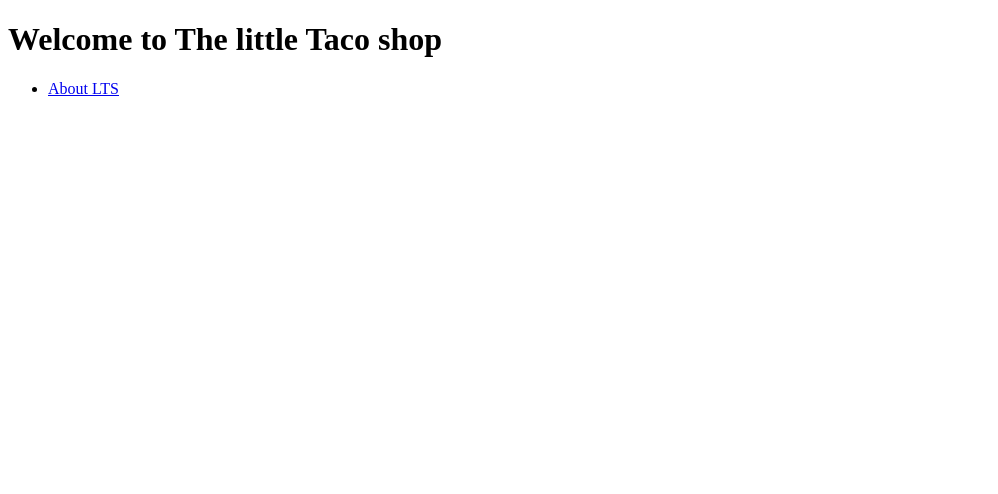
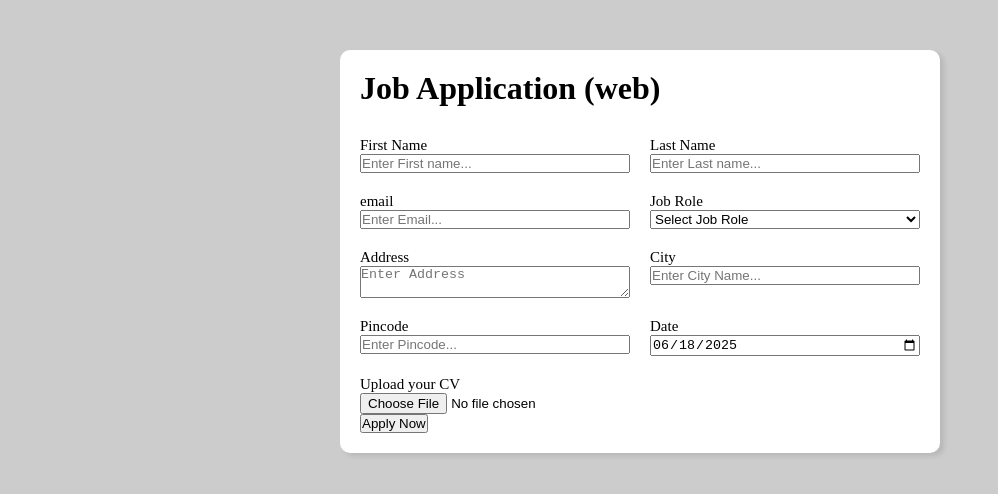
Before and after one commit to UjjwalMandal2119/HTML, a plain HTML site: page index.html in a window 1280 px wide. Shown: the whole page, without its empty margins (0-998 px from the left). Drawn offline with Linux system fonts and the light colour scheme.

Commit message:
Add files via upload

```diff
--- a/index.html
+++ b/index.html
@@ -1,25 +1,106 @@
 <!DOCTYPE html>
 <html lang="en">
-    <head>
-        <meta charset="UTF-8">
-        <meta name="author" content="Ujjwal Mandal">
-        <meta name="description" content="The official website for the Little Taco Shop">
-        <title> The Little Taco Shop</title>
-        <link rel="icon" href="favicon.ico" type="image/x-icon">
-        <link rel="stylesheet" href="css/style.css">
-    </head>
-    <body>
-        <header>
-            <h1>Welcome to The little Taco shop</h1>
-            <nav>
-                <ul>
-                    <li>
-                        <a href="about">About <abbr tittle="The Little Taco shop">LTS<abbr></a>
+<head>
+    <meta charset="UTF-8">
+    <meta name="viewport" content="width=device-width, initial-scale=1.0">
+    <title>Job Application</title>
+    <link rel="stylesheet" href="style.css">
+</head>
+<body>
+    <div class="container">
+       <div class="apply_box">
+        <h1>Job Application
+            <span class="title_small">(web)</span>
+        </h1>
+        <form action="">
+            <div class="form_container">
+                <div class="form_control">
+                    <lable for="first_name">First Name</lable>
+                    <input
+                    id="first_name"
+                    name="first_name"
+                    placeholder="Enter First name..."
+                    />
+                </div>
+                <div class="form_control">
+                    <lable for="last_name">Last Name</lable>
+                    <input
+                    id="last_name"
+                    name="last_name"
+                    placeholder="Enter Last name..."
+                    />
+                </div>
+                <div class="form_control">
+                    <lable for="email">email</lable>
+                    <input
+                    type="email"
+                    id="email"
+                    name="email"
+                    placeholder="Enter Email..."
+                    />
+                </div>
+                <div class="form_control">
+                    <lable for="job_role">Job Role</lable>
+                    <select id="job-role" name="job_role">
+                        <option value="">Select Job Role</option>
+                        <option value="frontend">Frontend Developer</option>
+                        <option value="backend">Backend Developer</option>
+                        <option value="full_stack">Full Stack Developer</option>
+                        <option value="ui_ux">UI/UX Developer</option>
+                    </select>
+                </div>
+                <div class="form_control">
+                    <lable for="address">Address</lable>
+                    <textarea
+                    id="address"
+                    name="address"
+                    row="4"
+                    cols="50"
+                    placeholder="Enter Address"
+                    ></textarea>
+                </div>
+                <div class="form_control">
+                    <lable for="city">City</lable>
+                    <input
+                    id="city"
+                    name="city"
+                     placeholder="Enter City Name..."
+                    />
+                </div>
+                <div class="form_control">
+                    <lable for="pincode">Pincode</lable>
+                    <input
+                    type="number"
+                    id="pincode"
+                    name="pincode"
+                     placeholder="Enter Pincode..."
+                    />
+                </div>
+                <div class="form_control">
+                    <lable for="date">Date</lable>
+                    <input
+                    value="2025-06-18"
+                    type="date"
+                    id="date"
+                    name="date"
+                    />
+                </div>
+                <div class="form_control">
+                    <lable for="upload">Upload your CV</lable>
+                    <input
 
+                    type="file"
+                    id="upload"
+                    name="upload"
+                    />
+                </div>
+            </div>
+            <div class="button_container">
+                <button type="submit">Apply Now</button>
+            </div>
+        </form>
+       </div>
 
-                </ul>
-            </nav>
-        </header>
-    </body>
-
+    </div>
+</body>
 </html>
--- /dev/null
+++ b/style.css
@@ -0,0 +1,42 @@
+* {
+    margin:0;
+    padding:0;
+    box-sizing:border-box;
+}
+
+body{
+    background-color:#ccc;
+}
+.container {
+    max-width: 900px;
+    margin: 0 auto;
+}
+.apply_box{
+    max-width: 600px;
+    padding:20px;
+    background-color: white;
+    margin:0 auto;
+    margin-top:50px;
+    box-shadow: 4px 3px 5px rgb(1,1,1,0.1);
+    border-radius:10px;
+}
+
+.title_samll{
+    font-size: 20px;
+}
+
+.form_container{
+    margin-top: 30px;
+    display: grid;
+    grid-template-columns: repeat(auto-fit, minmax(200px, 1fr));
+    gap:20px;
+}
+
+.form_control{
+    display: flex;
+    flex-direction: column;
+}
+
+lable{
+    font-size: 15px;
+}
```
